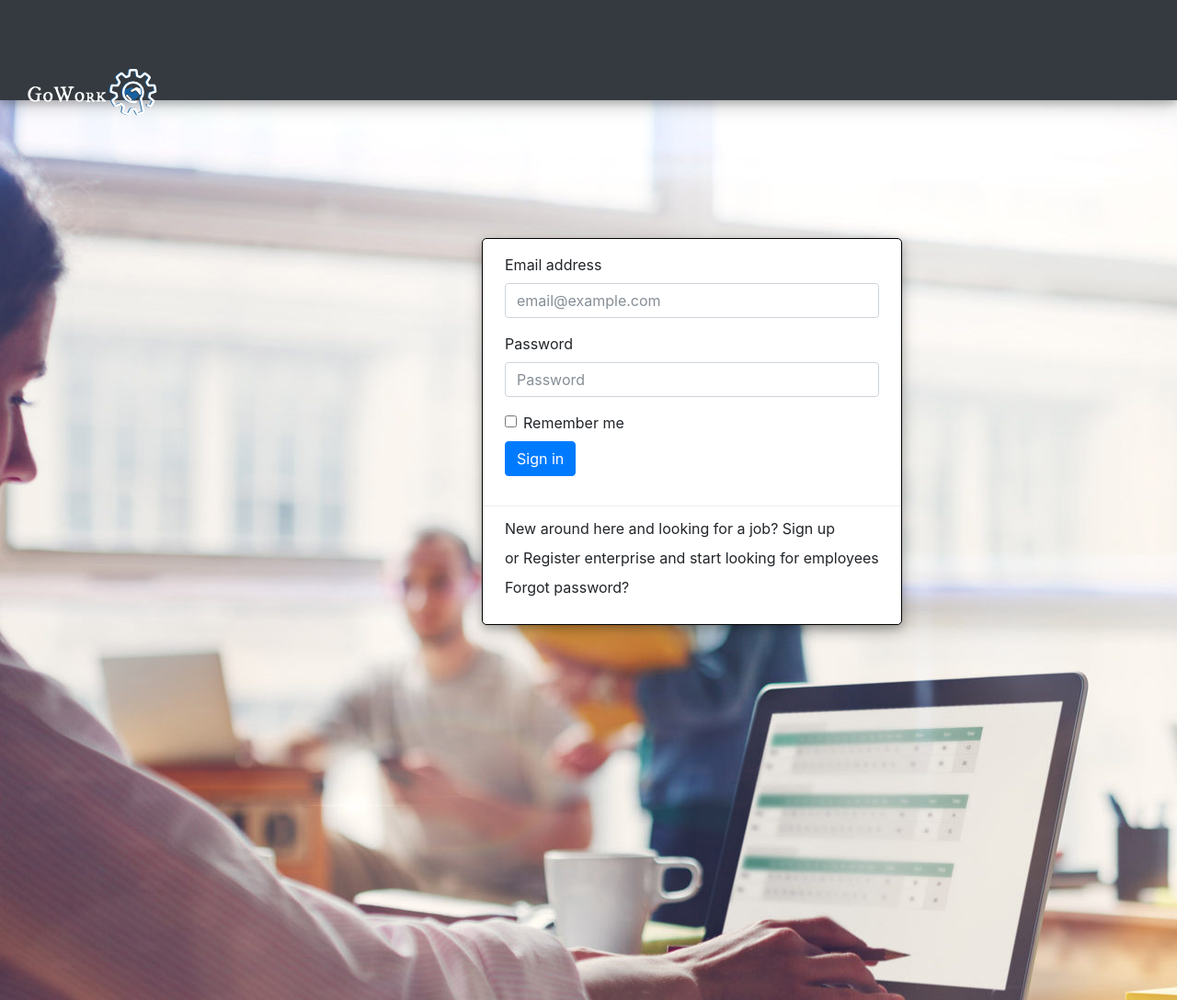
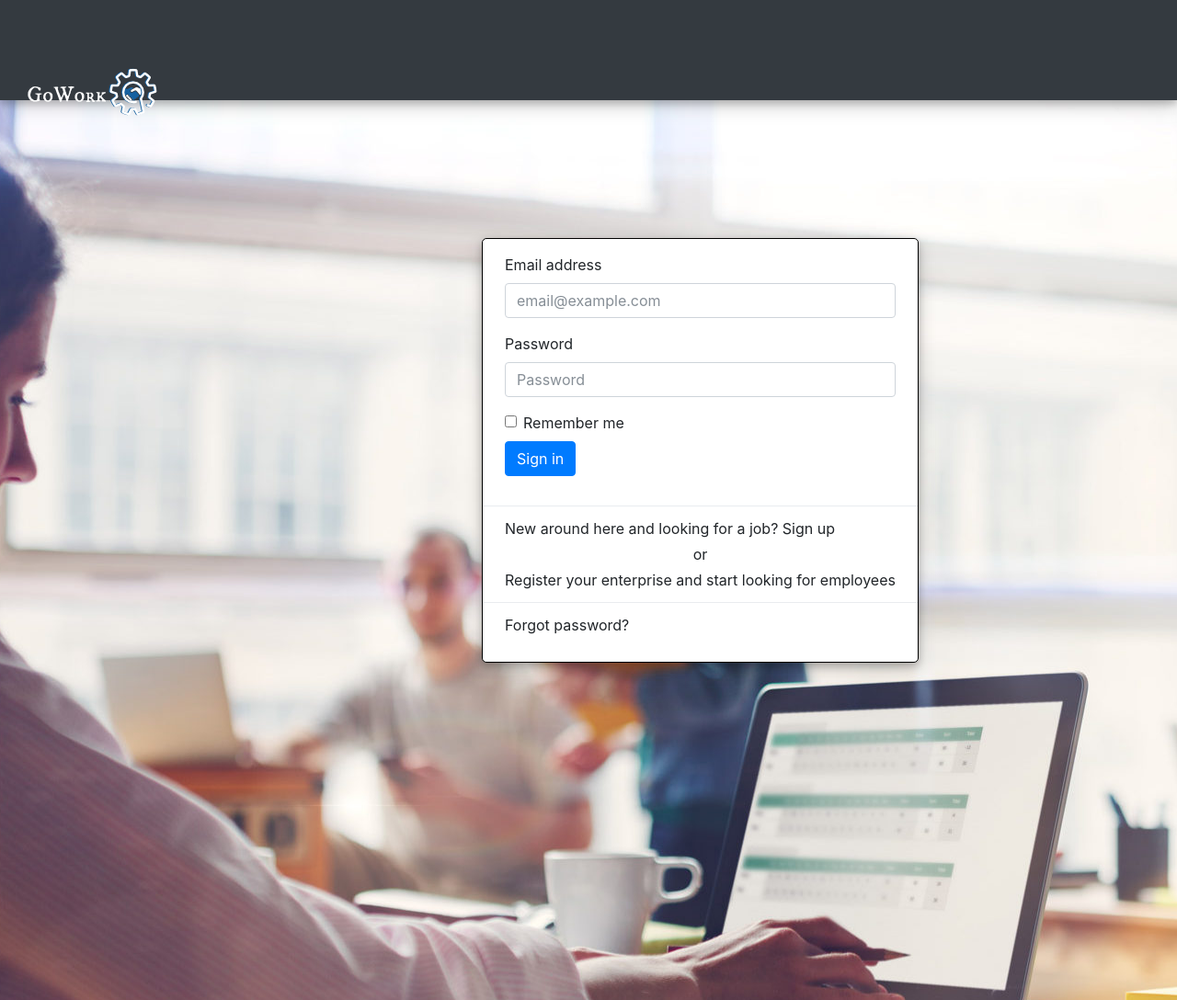
Before and after one commit to jkatan/TPE-GRUPO-8-Bolsa-de-Trabajo, a PHP site: page / in a window 1280 px wide. Shown: the whole page at 92% size. Run offline with PHP 8.4, Linux system fonts and the light colour scheme; some libraries are stand-ins or nearby versions.

Commit message:
small fix

```diff
--- a/Web/index.html
+++ b/Web/index.html
@@ -45,9 +45,11 @@ $result = pg_query($dbcon, "select * from test;");
                 <button type="submit" class="btn btn-primary">Sign in</button>
               </form>
               <div class="dropdown-divider"></div>
-              <a class="dropdown-item" href="#">New around here and looking for a job? Sign up</a>
-              <a class="dropdown-item" href="#">or Register enterprise and start looking for employees</a>
-              <a class="dropdown-item" href="#">Forgot password?</a>
+              <a class="dropdown-item lower-links-login" href="#">New around here and looking for a job? Sign up</a>
+              <p id="or">or</p>
+              <a class="dropdown-item lower-links-login" href="#">Register your enterprise and start looking for employees</a>
+              <div class="dropdown-divider"></div>
+              <a class="dropdown-item lower-links-login" href="#">Forgot password?</a>
               <br>
             </div>
           </div>
--- a/Web/stylesheet.css
+++ b/Web/stylesheet.css
@@ -32,7 +32,14 @@ html,body
   overflow: hidden;
   margin: 0;
 }
+#or {
+  margin-bottom: 0;
+  text-align: center;
+}
 
+.lower-links-login{
+  border: rgba(0, 0, 0, 0.2);
+}
 .lower-info{
   background-color: lightgray;
 }
```
